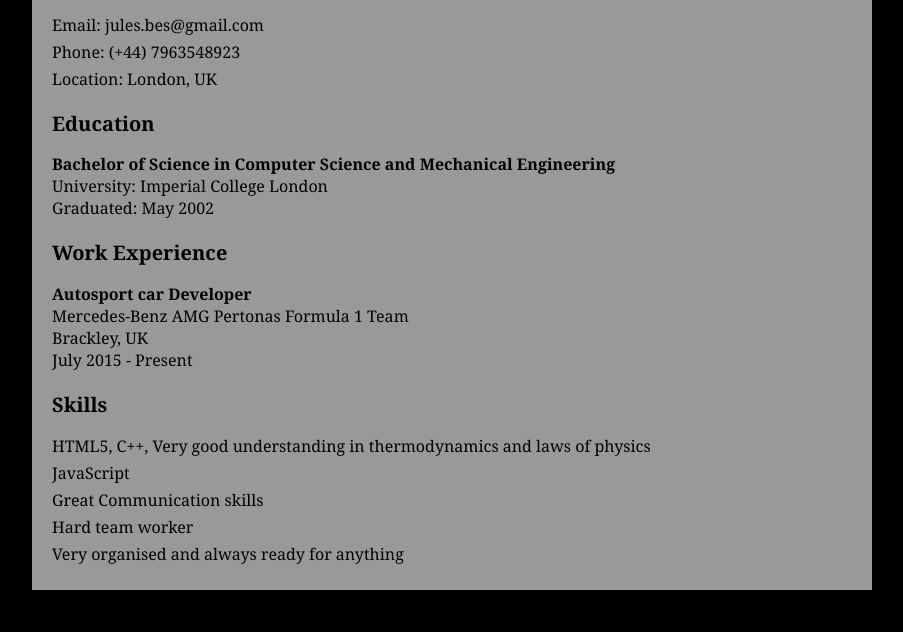
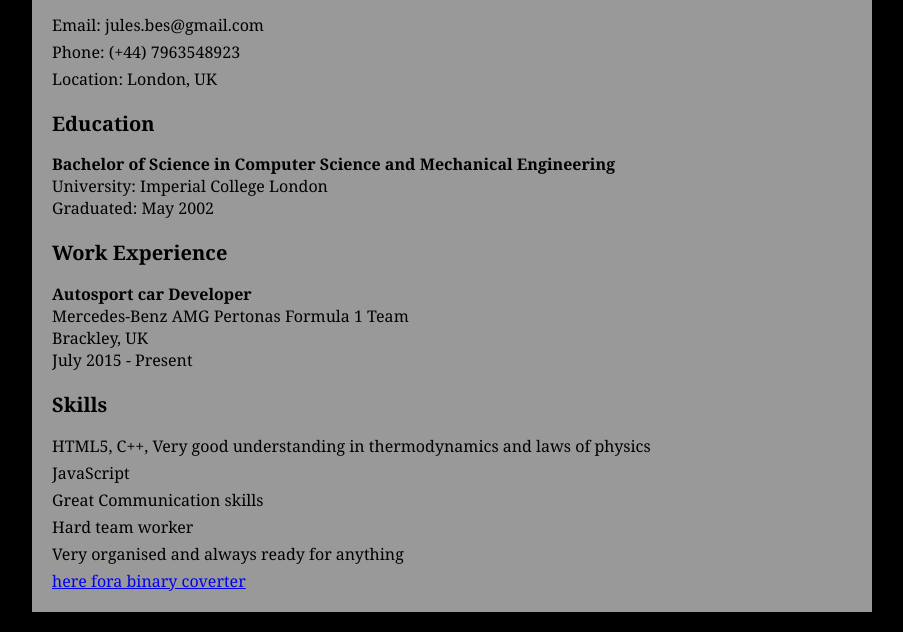
Before and after one commit to Grandad2602/Ns1, a plain HTML site: page index.html in a window 1280 px wide. Shown: the part 199-831 px from the top of the page, without its empty margins (188-1091 px from the left). Before the commit the page ends 809 px from the top, so only its background shows below. Drawn offline with Linux system fonts and the light colour scheme.

Commit message:
Update index.html

```diff
--- a/index.html
+++ b/index.html
@@ -98,6 +98,7 @@
                 <li>Very organised and always ready for anything</li>
             </ul>
         </div>
+        <a href= "Binary translator">here fora binary coverter</a>
 
     </div>
 </body>
```
